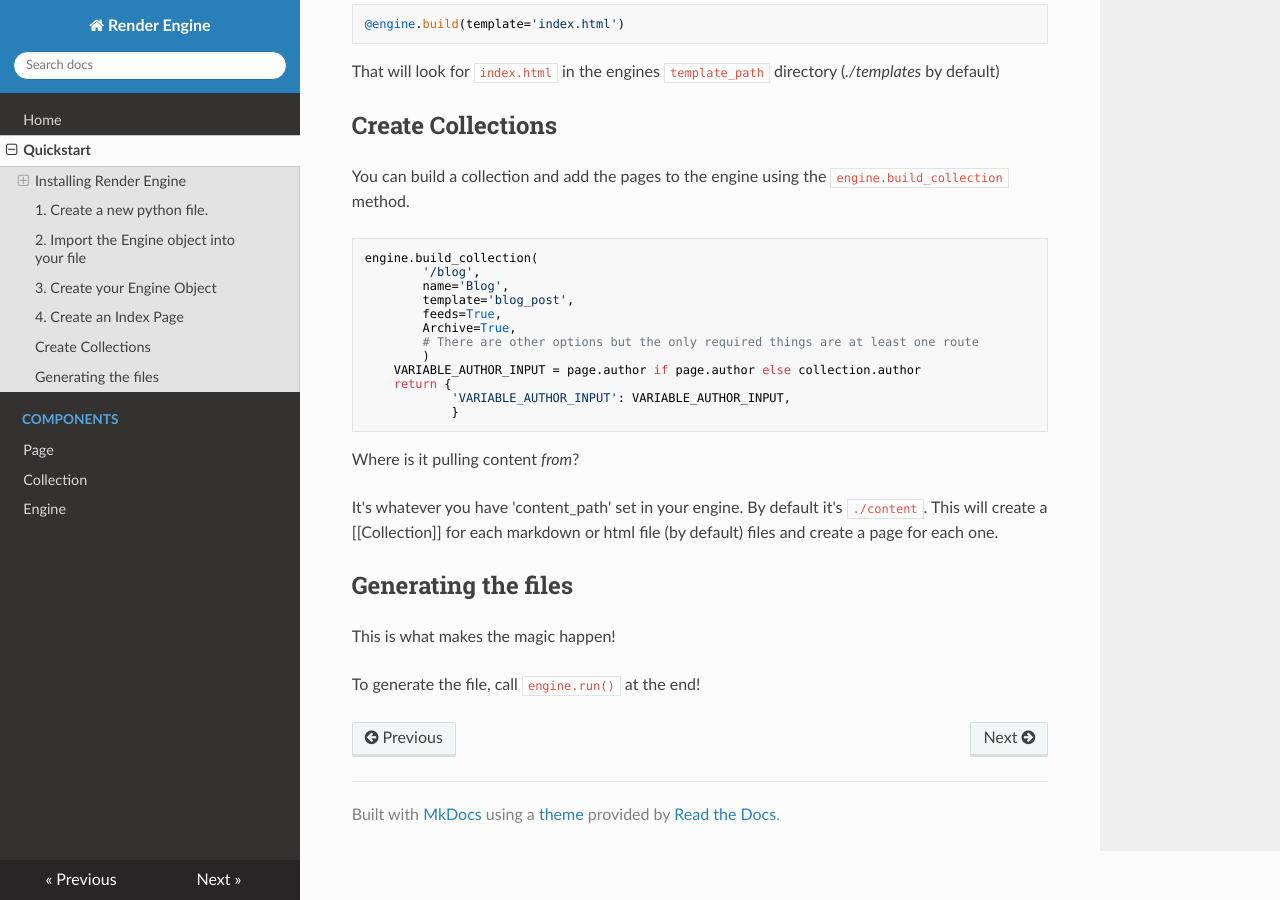
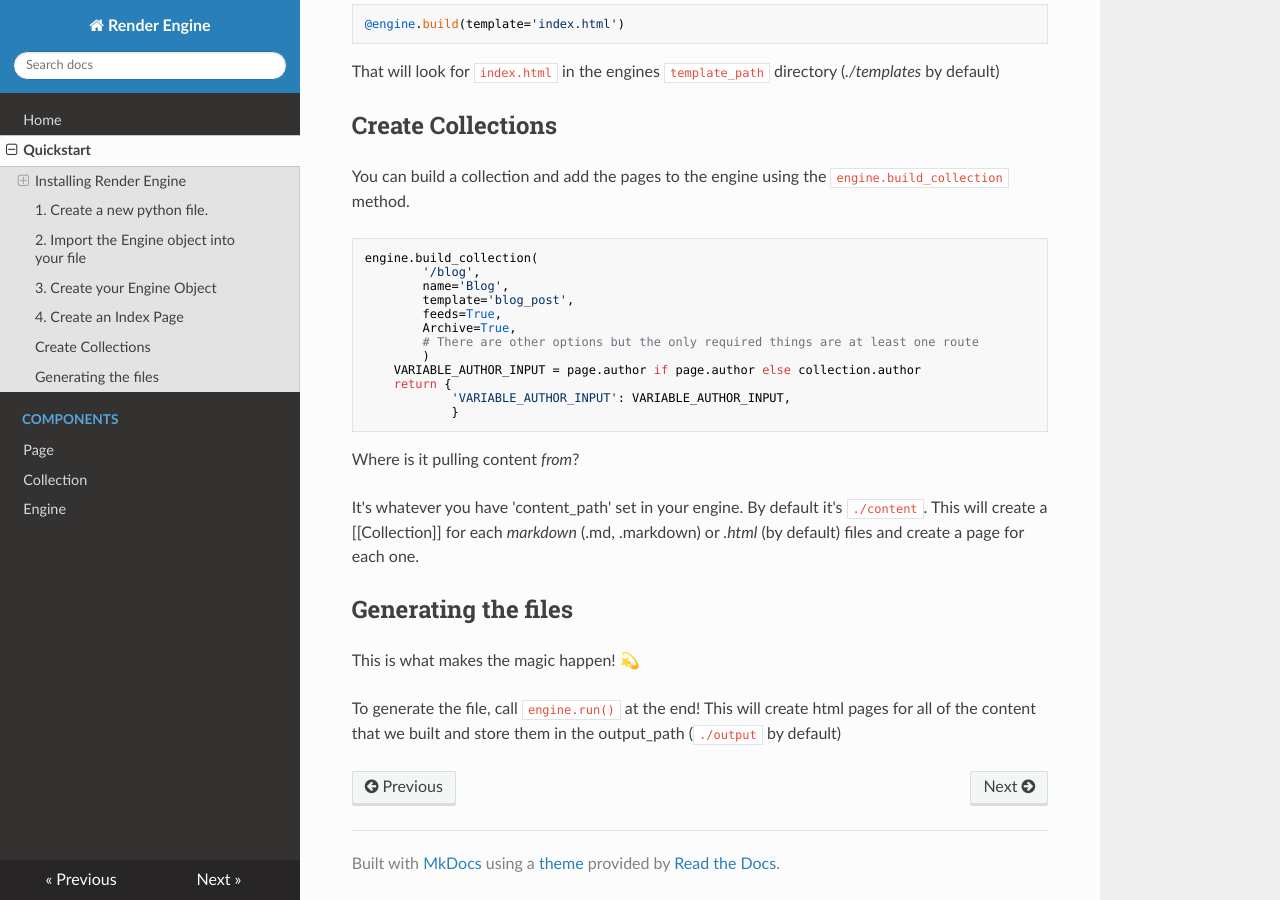
Before and after one commit to render-engine/render-engine, an MkDocs documentation site: the page built from docs/QUICKSTART.md, in a window 1280 px wide and 900 px high, scrolled down 1246 px. Built offline with MkDocs 1.6.1, drawn with Linux system fonts in a browser that asks for light colours; nearby versions of some CDN libraries.

Commit message:
update quickstart

```diff
--- a/docs/QUICKSTART.md
+++ b/docs/QUICKSTART.md
@@ -45,8 +45,6 @@ Use `@engine.build()` and create a function to hold any variables you want to pa
 
 That will look for `index.html` in the engines `template_path` directory (_./templates_ by default)
 
-
-
 ## Create Collections
 You can build a collection and add the pages to the engine using the `engine.build_collection` method.
 
@@ -67,9 +65,10 @@ engine.build_collection(
 
 Where is it pulling content _from_?
 
-It's whatever you have 'content_path' set in your engine. By default it's `./content`. This will create a [[Collection]] for each markdown or html file (by default) files and create a page for each one.
+It's whatever you have 'content_path' set in your engine. By default it's `./content`. This will create a [[Collection]] for each _markdown_ (.md, .markdown) or _.html_ (by default) files and create a page for each one.
 
 ## Generating the files
-This is what makes the magic happen!
+This is what makes the magic happen! 💫
 
 To generate the file, call `engine.run()` at the end!
+This will create html pages for all of the content that we built and store them in the output_path (`./output` by default)
```
